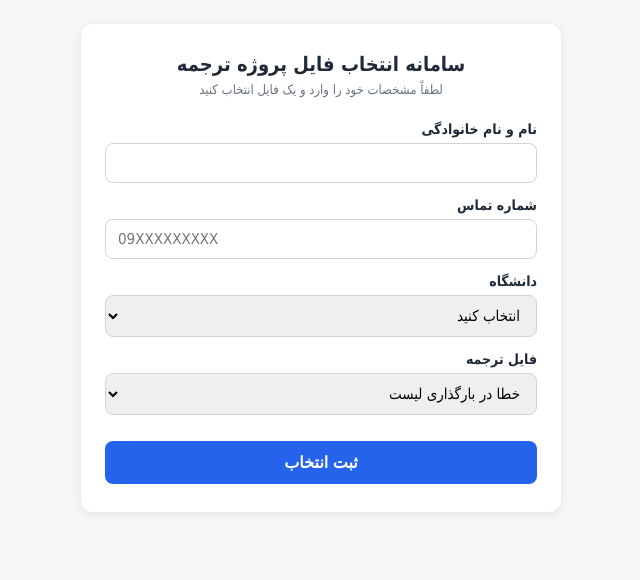
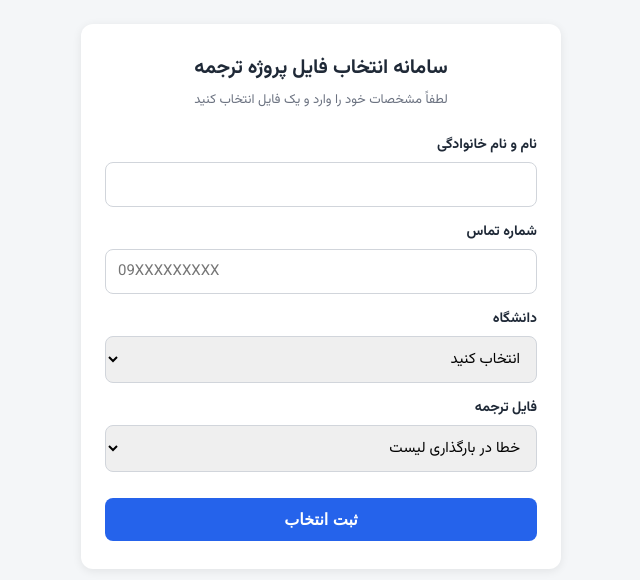
Before and after one commit to abdolkhakikotabdolahi-dot/Translation-Projects, a website: page public/index.html in a window 1280 px wide. Shown: the whole page, without its empty margins (319-959 px from the left). Drawn offline with Linux system fonts and the light colour scheme; no server answers.

Commit message:
Add Vazirmatn font and show user info on success page

```diff
--- a/public/index.html
+++ b/public/index.html
@@ -4,10 +4,12 @@
 <meta charset="UTF-8">
 <meta name="viewport" content="width=device-width, initial-scale=1.0">
 <title>انتخاب فایل ترجمه</title>
+<link rel="preconnect" href="https://fonts.googleapis.com">
+<link href="https://fonts.googleapis.com/css2?family=Vazirmatn:wght@400;700&display=swap" rel="stylesheet">
 <style>
   * { box-sizing: border-box; }
   body {
-    font-family: Tahoma, Arial, sans-serif;
+    font-family: 'Vazirmatn', Tahoma, Arial, sans-serif;
     background: #f4f6f8;
     margin: 0;
     padding: 24px 16px;
@@ -186,7 +188,7 @@ form.addEventListener('submit', async (e) => {
 
     form.style.display = 'none';
     msgEl.className = 'msg success';
-    msgEl.innerHTML = `ثبت شما با موفقیت انجام شد.<br>فایل انتخابی: ${data.file_name}<br>` +
+    msgEl.innerHTML = `ثبت شما با موفقیت انجام شد.<br><br>نام: ${payload.full_name}<br>شماره تماس: ${payload.phone}<br>فایل انتخابی: ${data.file_name}<br>` +
       `<a href="${data.file_url}" target="_blank" rel="noopener">دانلود فایل</a>`;
     msgEl.style.display = 'block';
   } catch (err) {
```
